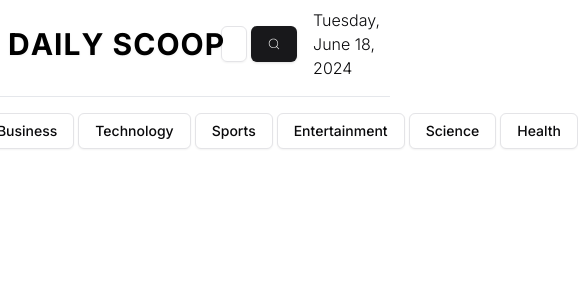
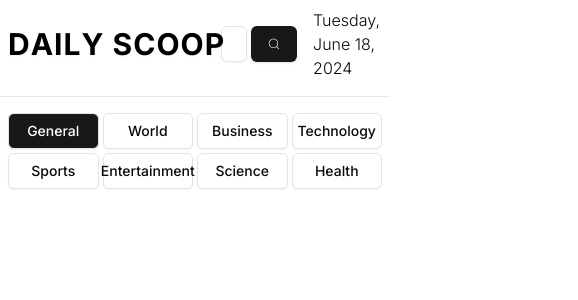
Before and after one commit to mohdshahzil/news-app, a React (Vite) app: page / in a window 390 px wide. Shown: the top 300 px of the page, 578 px wide, since content can reach past the window. Built offline with nearby package versions, Linux system fonts and the light colour scheme.

Commit message:
grid added

```diff
--- a/src/components/Navbar.tsx
+++ b/src/components/Navbar.tsx
@@ -63,7 +63,7 @@ const Navbar = () => {
         </div>
       </div>
       <hr className="h-px my-2 bg-gray-200 border-0 dark:bg-gray-700"></hr>
-      <div className="flex items-center justify-center text-lg gap-1 md:gap-5 p-2 md:p-3">
+      <div className="md:flex grid grid-cols-4 items-center justify-center text-lg gap-1 md:gap-5 p-2 md:p-3">
         {categories.map((category) => (
           <Button
             key={category}
```
